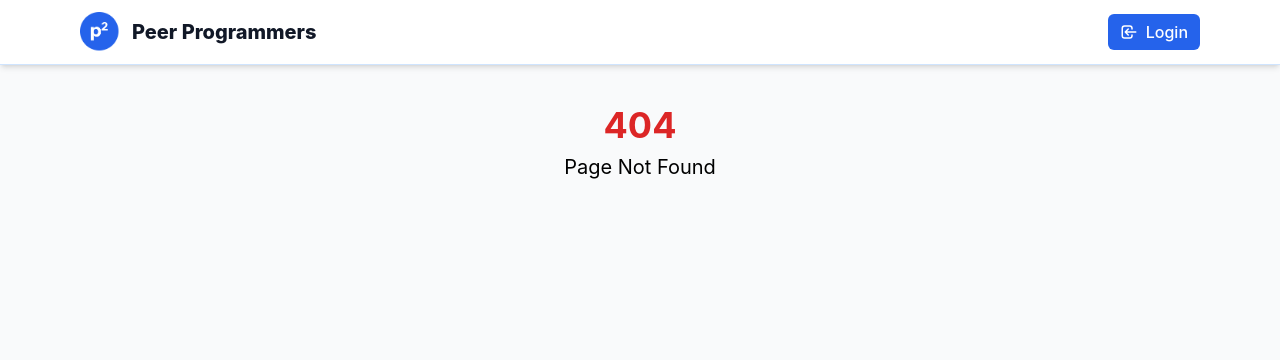
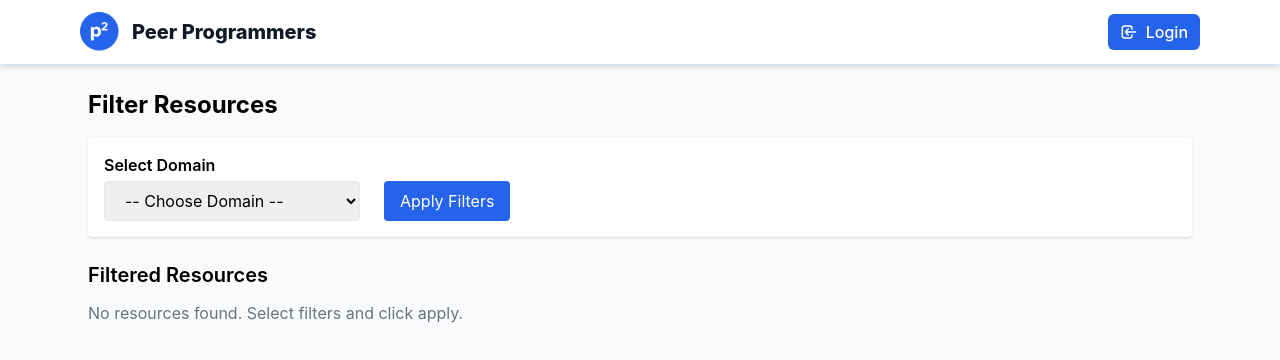
Before and after one commit to rajpatel2619/frontend_peerprogrammers, a React (Create React App) app: page /resources in a window 1280 px wide. Before the commit this address had no page. Shown: the top 360 px of the page. Built offline with nearby package versions, Linux system fonts and the light colour scheme.

Commit message:
resource added

```diff
--- a/src/App.js
+++ b/src/App.js
@@ -17,6 +17,7 @@ import CourseDetails from "./pages/CourseDetails";
 import PageNotFound from "./pages/PageNotFound";
 import CourseTabs from "./components/home/CourseTabs";
 import CreateCourseIndividual from "./pages/teacher/CreateCourseIndividual";
+import Resources from "./pages/Resources";
 
 function App() {
   return (
@@ -27,6 +28,7 @@ function App() {
       <Routes>
         {/* Course and profiles details route */}
         <Route path="/" element={<Home />} />
+        <Route path="/resources" element={<Resources />} />
         <Route path="/courses/:courseId" element={<CourseDetails />} />
         <Route path="/profiles/students/:studentId" element={StudentPublicProfile} />
         <Route path="/profiles/teachers/:teacherId" element={TeacherPublicProfile} />
--- /dev/null
+++ b/src/pages/Resources.js
@@ -0,0 +1,140 @@
+import { useState, useEffect, useRef } from "react";
+// import { useRouter } from "next/navigation";
+
+const resourceData = {
+  "AI/ML": ["Basics", "Deep Learning", "LLMs"],
+  "Programming": ["C++", "C", "Python", "Java"]
+};
+
+const resources = [
+  { domain: "AI/ML", subdomain: "Basics", title: "ML Basics - Andrew Ng", url: "https://www.youtube.com/playlist?list=XYZ" },
+  { domain: "AI/ML", subdomain: "Deep Learning", title: "Deep Learning Specialization", url: "https://www.youtube.com/playlist?list=ABC" },
+  { domain: "Programming", subdomain: "C++", title: "C++ for Beginners", url: "https://www.youtube.com/playlist?list=123" },
+  { domain: "Programming", subdomain: "Python", title: "Python Full Course", url: "https://www.youtube.com/playlist?list=456" },
+];
+
+export default function DomainFilterPage() {
+  const [selectedDomain, setSelectedDomain] = useState("");
+  const [selectedSubdomain, setSelectedSubdomain] = useState("");
+  const [filteredResources, setFilteredResources] = useState([]);
+  const [showSubdomainDropdown, setShowSubdomainDropdown] = useState(false);
+  const dropdownRef = useRef(null);
+
+  const applyFilter = () => {
+    const result = resources.filter(res =>
+      res.domain === selectedDomain && res.subdomain === selectedSubdomain
+    );
+    setFilteredResources(result);
+  };
+
+  useEffect(() => {
+    const handleClickOutside = (event) => {
+      if (dropdownRef.current && !dropdownRef.current.contains(event.target)) {
+        setShowSubdomainDropdown(false);
+      }
+    };
+    document.addEventListener("mousedown", handleClickOutside);
+    return () => {
+      document.removeEventListener("mousedown", handleClickOutside);
+    };
+  }, []);
+
+  return (
+    <div className="p-6 max-w-6xl mx-auto">
+      <h1 className="text-2xl font-bold mb-4">Filter Resources</h1>
+
+      {/* Filter Section */}
+      <div
+        className="sticky top-4 bg-white shadow rounded p-4 mb-6 text-black flex gap-6 flex-wrap z-10"
+        ref={dropdownRef}
+      >
+        <div className="relative w-full sm:w-64 min-w-[16rem]">
+          <label className="block font-semibold mb-1">Select Domain</label>
+          <select
+            value={selectedDomain}
+            onChange={(e) => {
+              setSelectedDomain(e.target.value);
+              setSelectedSubdomain("");
+              setShowSubdomainDropdown(false);
+            }}
+            className="w-full px-4 py-2 border rounded"
+          >
+            <option value="">-- Choose Domain --</option>
+            {Object.keys(resourceData).map(domain => (
+              <option key={domain} value={domain}>{domain}</option>
+            ))}
+          </select>
+        </div>
+
+        {selectedDomain && (
+          <div className="relative w-full sm:w-64 min-w-[16rem]">
+            <label className="block font-semibold mb-1">Select Subdomain</label>
+            <button
+              onClick={() => setShowSubdomainDropdown(prev => !prev)}
+              className="w-full px-4 py-2 border rounded text-left bg-gray-100 hover:bg-gray-200"
+            >
+              {selectedSubdomain || "-- Choose Subdomain --"}
+            </button>
+            {showSubdomainDropdown && (
+              <div className="absolute top-12 left-0 w-full bg-white border rounded shadow-lg z-30 p-3 max-h-48 overflow-y-auto">
+                {resourceData[selectedDomain].map(subdomain => (
+                  <label
+                    key={subdomain}
+                    className="flex items-center space-x-2 cursor-pointer hover:bg-gray-100 px-2 py-1 rounded"
+                  >
+                    <input
+                      type="radio"
+                      name="subdomain"
+                      value={subdomain}
+                      checked={selectedSubdomain === subdomain}
+                      onChange={() => {
+                        setSelectedSubdomain(subdomain);
+                        setShowSubdomainDropdown(false);
+                      }}
+                      className="form-radio"
+                    />
+                    <span>{subdomain}</span>
+                  </label>
+                ))}
+              </div>
+            )}
+          </div>
+        )}
+
+        <div className="flex items-end">
+          <button
+            onClick={applyFilter}
+            className="mt-6 px-4 py-2 bg-blue-600 text-white rounded hover:bg-blue-700"
+          >
+            Apply Filters
+          </button>
+        </div>
+      </div>
+
+      {/* Filtered Resources Display */}
+      <div>
+        <h2 className="text-xl font-semibold mb-3">Filtered Resources</h2>
+        {filteredResources.length === 0 ? (
+          <p className="text-gray-500">No resources found. Select filters and click apply.</p>
+        ) : (
+          <ul className="space-y-4">
+            {filteredResources.map((res, index) => (
+              <li key={index} className="border p-4 rounded shadow">
+                <h3 className="text-lg font-bold">{res.title}</h3>
+                <p className="text-sm text-gray-600">{res.domain} / {res.subdomain}</p>
+                <a
+                  href={res.url}
+                  target="_blank"
+                  rel="noopener noreferrer"
+                  className="text-blue-600 hover:underline mt-2 inline-block"
+                >
+                  Watch Playlist
+                </a>
+              </li>
+            ))}
+          </ul>
+        )}
+      </div>
+    </div>
+  );
+}
```
